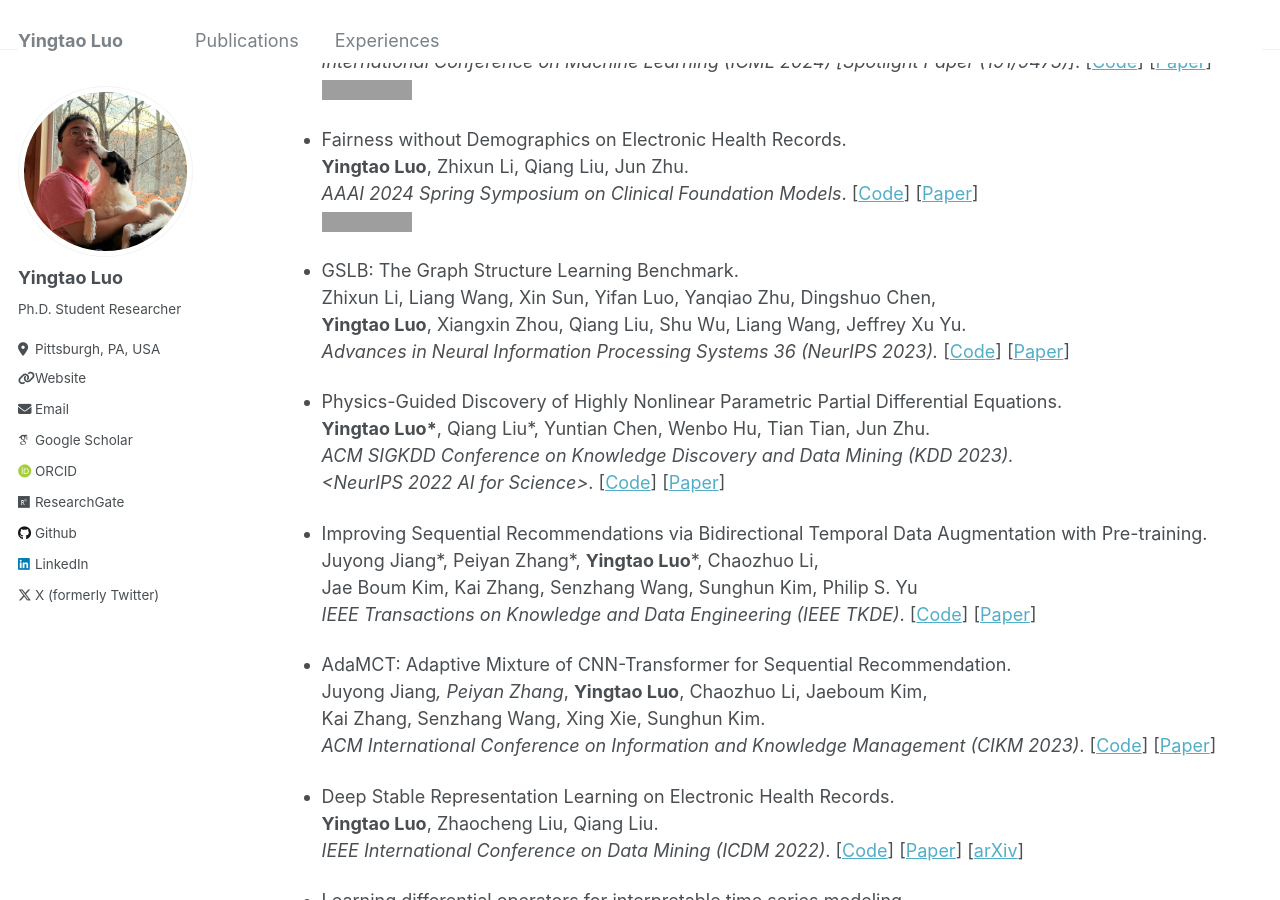
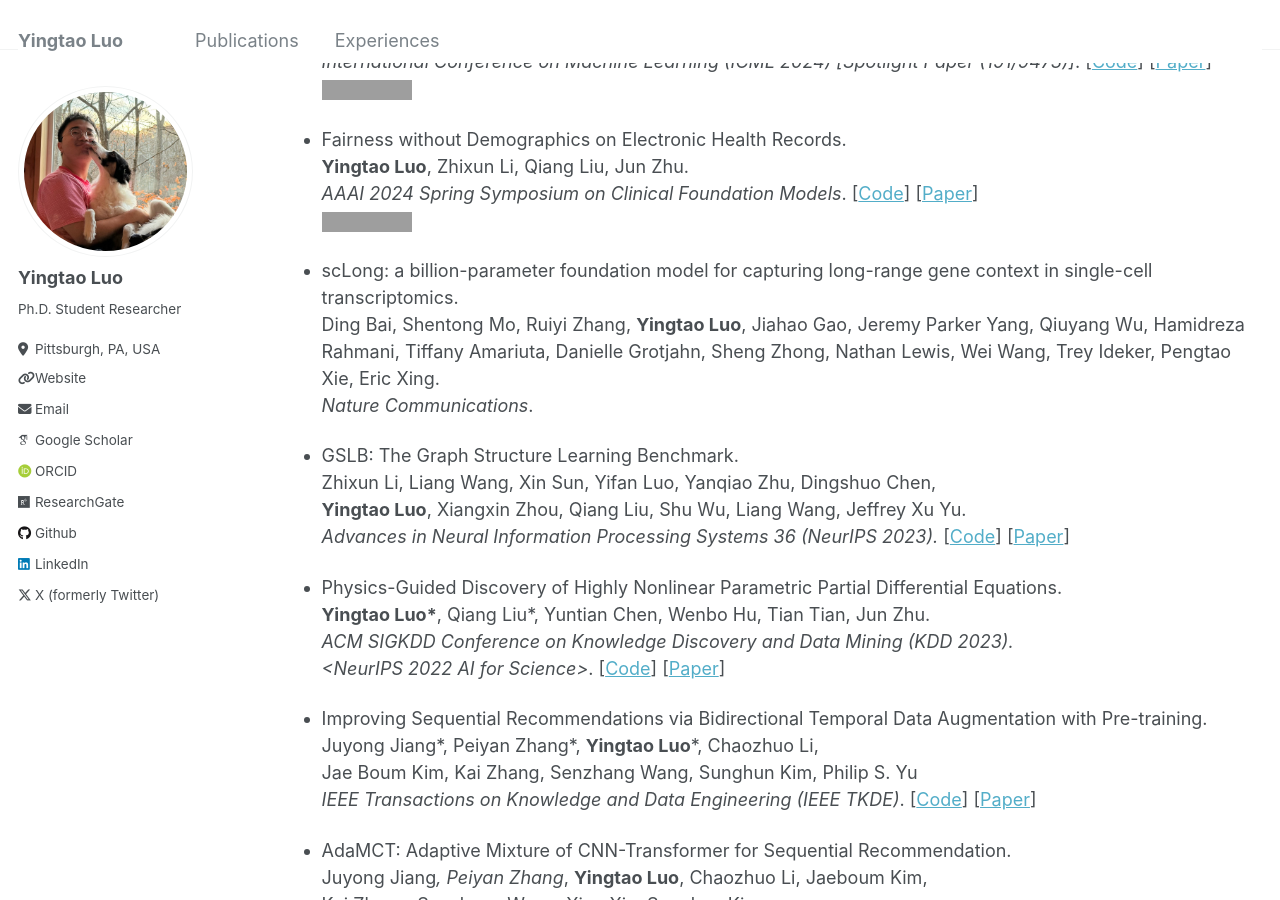
Before and after one commit to yingtaoluo/yingtaoluo.github.io, a Jekyll site: the page built from _pages/publications.md, in a window 1280 px wide and 900 px high, scrolled down 1279 px. Built offline with Jekyll 4.4.1, drawn with Linux system fonts in a browser that asks for light colours; some web fonts are replaced; grey boxes are pictures that could not be loaded.

Commit message:
Update publications.md

```diff
--- a/_pages/publications.md
+++ b/_pages/publications.md
@@ -57,6 +57,10 @@ Shikai Fang, Qingsong Wen, __Yingtao Luo__, Shandian Zhe, Liang Sun.
 __Yingtao Luo__, Zhixun Li, Qiang Liu, Jun Zhu.
 *AAAI 2024 Spring Symposium on Clinical Foundation Models*. [[Code](https://github.com/yingtaoluo/Graph-of-Gradient/)] [[Paper](https://openreview.net/forum?id=5NJp8WZ0Dn)]
 ![AAAI](https://img.shields.io/badge/AAAI-Contributed%20Talk%20(10%2F47)-brightgreen)
+
+* scLong: a billion-parameter foundation model for capturing long-range gene context in single-cell transcriptomics.
+ Ding Bai, Shentong Mo, Ruiyi Zhang, __Yingtao Luo__, Jiahao Gao, Jeremy Parker Yang, Qiuyang Wu, Hamidreza Rahmani, Tiffany Amariuta, Danielle Grotjahn, Sheng Zhong, Nathan Lewis, Wei Wang, Trey Ideker, Pengtao Xie, Eric Xing.
+*Nature Communications*.
 
 * GSLB: The Graph Structure Learning Benchmark.
 Zhixun Li, Liang Wang, Xin Sun, Yifan Luo, Yanqiao Zhu, Dingshuo Chen,
```
